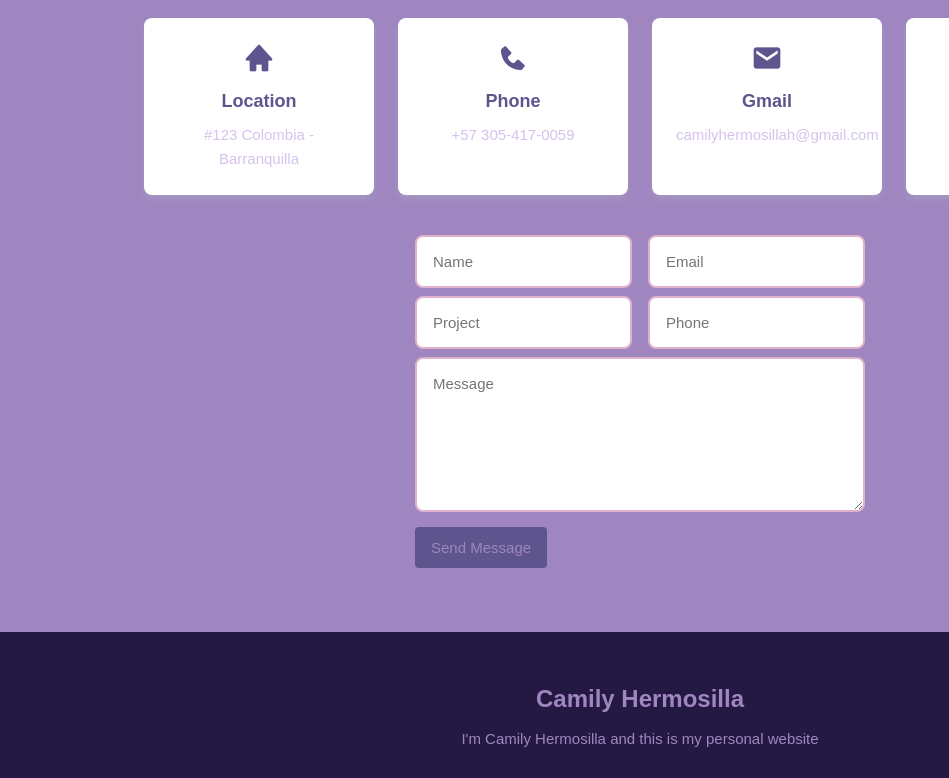
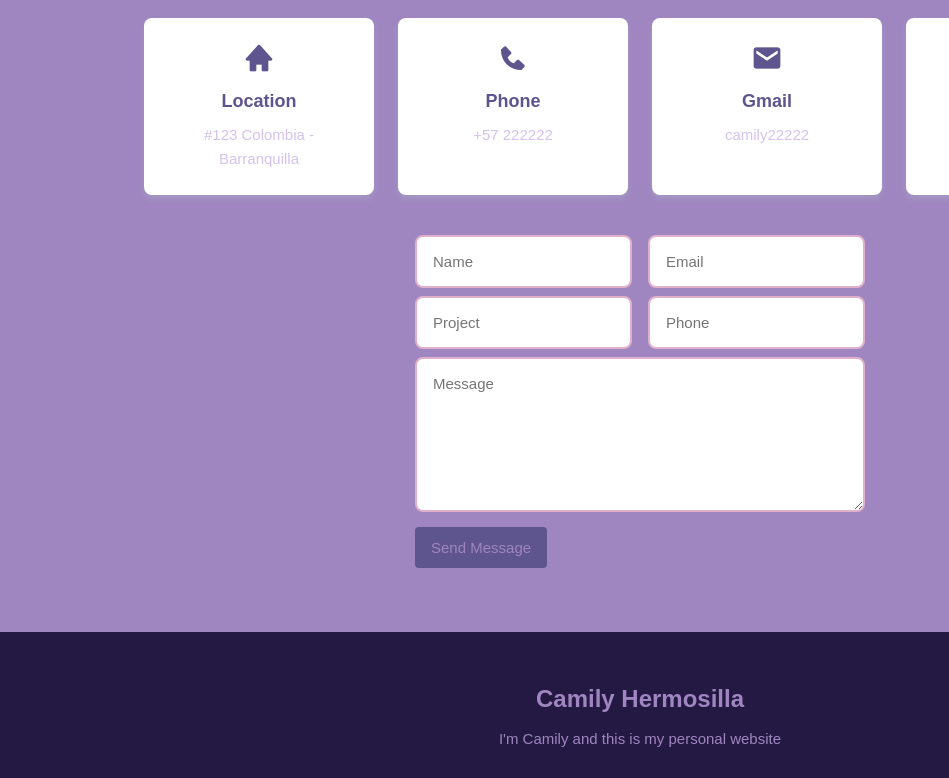
Before and after one commit to CamyHermosilla/my-portfolio.github.io, a plain HTML site: page index.html in a window 1280 px wide. Shown: the part 5600-6378 px from the top of the page, 0-949 px from the left. Drawn offline with nearby package versions, Linux system fonts and the light colour scheme.

Commit message:
Apellidos

```diff
--- a/index.html
+++ b/index.html
@@ -264,14 +264,14 @@
         <div class="contact__box">
             <i class='bx bxs-phone contact__icon'></i>
             <h3 class="contact__title">Phone</h3>
-            <span class="contact__description">+57 305-417-0059</span>
+            <span class="contact__description">+57 222222</span>
         </div>
 
 
         <div class="contact__box">
             <i class='bx bxs-envelope contact__icon'></i>
             <h3 class="contact__title">Gmail</h3>
-            <span class="contact__description">camilyhermosillah@gmail.com</span>
+            <span class="contact__description">camily22222</span>
         </div>
 
 
@@ -311,7 +311,7 @@
 <footer class="footer">
     <div class="footer__container bd-container">
 <h1 class="footer__title">Camily Hermosilla</h1>
-    <p class="footer__description">I'm Camily Hermosilla and this is my personal website</p>
+    <p class="footer__description">I'm Camily and this is my personal website</p>
 
 <div class="footer__social">
 
```
